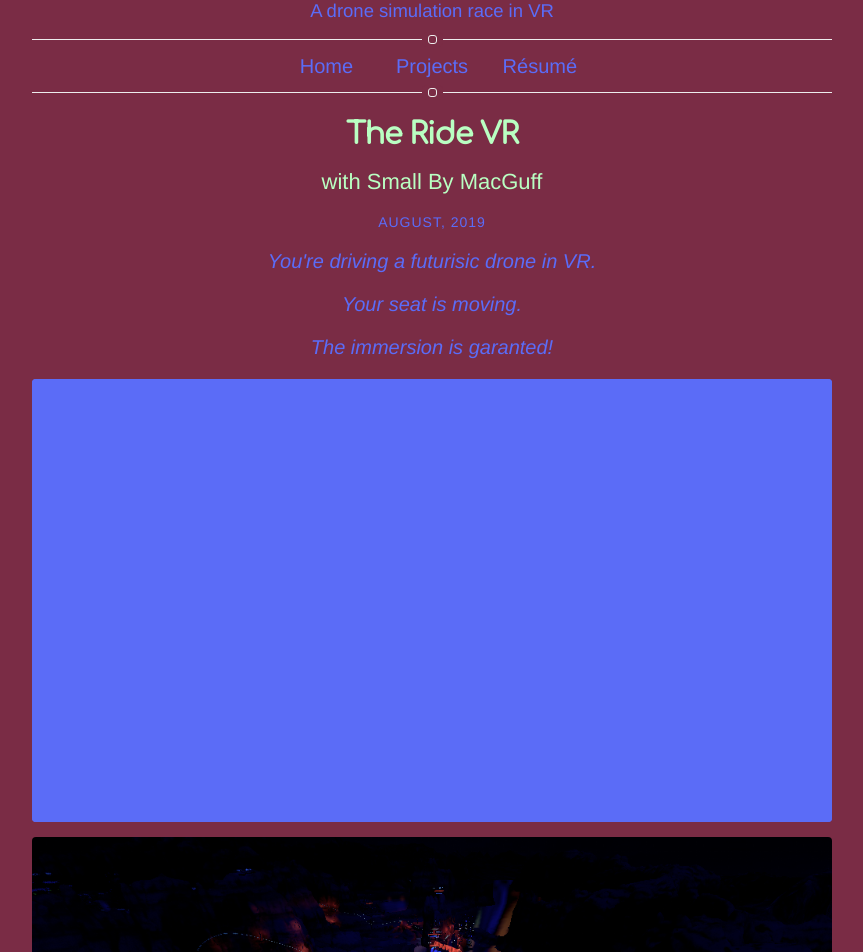
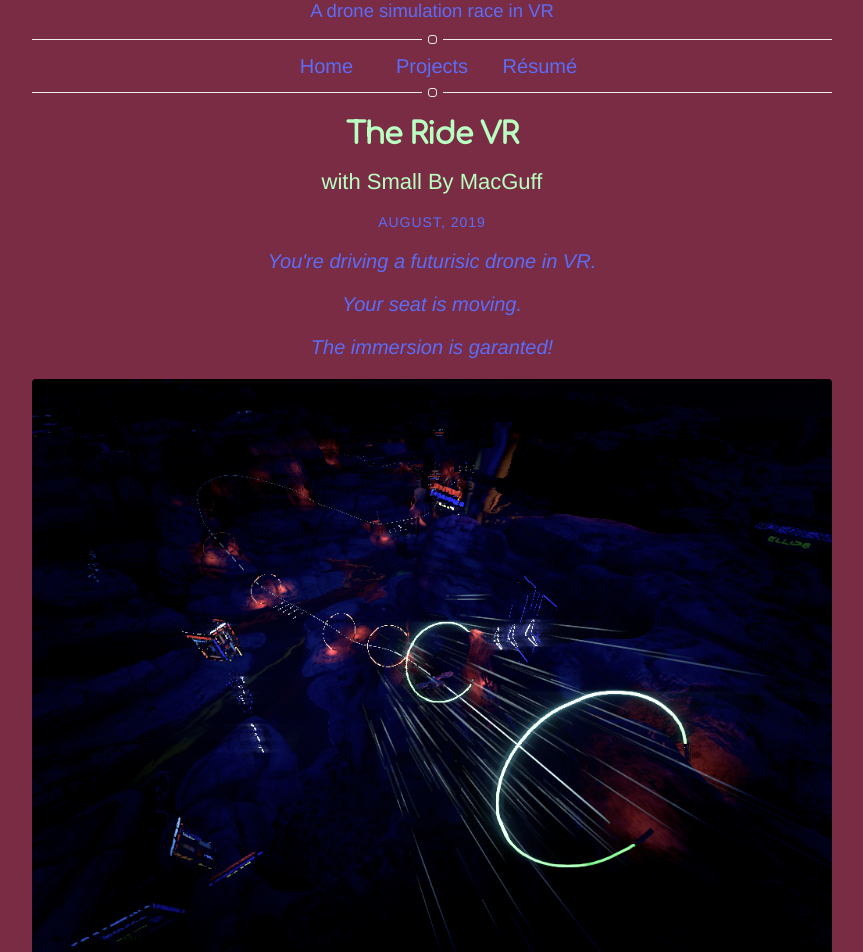
Before and after one commit to fcvalise/fcvalise.github.io, a Jekyll site: the page built from _posts/2019-08-19-the-ride-vr.markdown, in a window 1280 px wide. Shown: the top 952 px of the page, without its empty margins (208-1071 px from the left). Built offline with Jekyll 4.4.1, drawn with Linux system fonts in a browser that asks for light colours; nearby versions of some CDN libraries.

Commit message:
The ride layout

```diff
--- a/_posts/2019-08-19-the-ride-vr.markdown
+++ b/_posts/2019-08-19-the-ride-vr.markdown
@@ -23,8 +23,8 @@ team:
 <div class="text general-margin"><h3><i>Your seat is moving.</i></h3></div>
 <div class="text general-margin"><h3><i>The immersion is garanted!</i></h3></div>
 
+{% include slider.html varsize='800' varcolor='#6fae85' var1='the-ride-vr/screenshot1.jpg' var2='the-ride-vr/screenshot2.jpg' var3='the-ride-vr/screenshot3.jpg' var4='the-ride-vr/screenshot4.jpg' var5='the-ride-vr/screenshot5.jpg' %}
+
 <div class="video general-margin">
     <iframe width="560" height="315" src="https://www.youtube.com/embed/CcCfvcy9-Ic?modestbranding=1&autohide=1&showinfo=0&controls=0&rel=0" frameborder="0" allowfullscreen></iframe>
 </div>
-
-{% include slider.html varsize='800' varcolor='#6fae85' var1='the-ride-vr/screenshot1.jpg' var2='the-ride-vr/screenshot2.jpg' var3='the-ride-vr/screenshot3.jpg' var4='the-ride-vr/screenshot4.jpg' var5='the-ride-vr/screenshot5.jpg' %}
```
